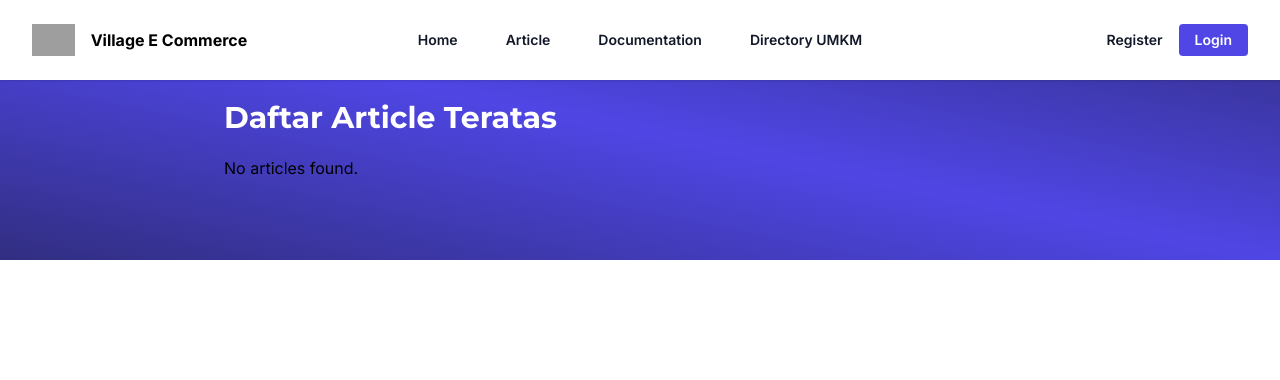
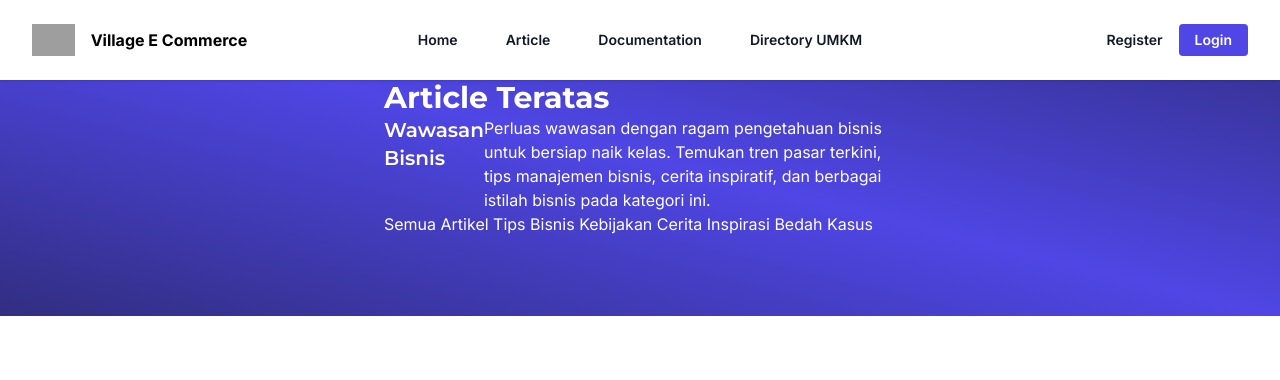
Before and after one commit to diasoy/villageecommerce, a PHP site: page /pemweb/index.php?page=article in a window 1280 px wide. Shown: the top 380 px of the page. Run offline with PHP 8.4, Linux system fonts and the light colour scheme; data that the repository does not hold is empty; some libraries are stand-ins or nearby versions; grey boxes are pictures that could not be loaded.

Commit message:
add article page

```diff
--- a/article.php
+++ b/article.php
@@ -8,9 +8,9 @@ if (!$result) {
 }
 ?>
 
-<div class="px-56 py-20 bg-gradient-to-tr from-indigo-900 via-indigo-600 to-indigo-900">
+<!-- <div class="lg:px-36 xl:px-56 px-6 md:px-28 py-20 bg-gradient-to-tr from-indigo-900 via-indigo-600 to-indigo-900">
     <h1 class="font-bold text-3xl text-white my-5">Daftar Article Teratas</h1>
-    <div class="grid grid-cols-2 gap-4 md:grid-cols-3 lg:grid-cols-4">
+    <div class="grid md:grid-cols-2 lg:grid-cols-3 xl:grid-cols-4 gap-4">
         <?php if (mysqli_num_rows($result) > 0) : ?>
             <?php while ($row = mysqli_fetch_assoc($result)) : ?>
                 <div class="bg-white rounded-lg shadow hover:shadow-lg hover:duration-500">
@@ -30,4 +30,24 @@ if (!$result) {
             <p>No articles found.</p>
         <?php endif; ?>
     </div>
+</div> -->
+
+<div class="lg:px-72 xl:px-96 px-6 md:px-28 py-20 bg-gradient-to-tr from-indigo-900 via-indigo-600 to-indigo-900 text-white">
+    <h1 class="font-bold text-3xl ">Article Teratas</h1>
+    <div class="flex">
+        <h5 class="font-semibold text-xl">Wawasan Bisnis</h5>
+        <p>Perluas wawasan dengan ragam pengetahuan bisnis untuk bersiap naik kelas. Temukan tren pasar terkini, tips manajemen bisnis, cerita inspiratif, dan berbagai istilah bisnis pada kategori ini.</p>
+    </div>
+    <div>
+        <div>
+            <a href="">Semua Artikel</a>
+            <a href="">Tips Bisnis</a>
+            <a href="">Kebijakan</a>
+            <a href="">Cerita Inspirasi</a>
+            <a href="">Bedah Kasus</a>
+        </div>
+    </div>
+    <div>
+
+    </div>
 </div>
--- a/css/output.css
+++ b/css/output.css
@@ -834,14 +825,6 @@ video {
 
 .max-w-\[720px\] {
   max-width: 720px;
-}
-
-.grid-cols-2 {
-  grid-template-columns: repeat(2, minmax(0, 1fr));
-}
-
-.grid-cols-4 {
-  grid-template-columns: repeat(4, minmax(0, 1fr));
 }
 
 .flex-col {
@@ -1165,21 +1129,6 @@ video {
   padding-bottom: 2rem;
 }
 
-.px-20 {
-  padding-left: 5rem;
-  padding-right: 5rem;
-}
-
-.px-96 {
-  padding-left: 24rem;
-  padding-right: 24rem;
-}
-
-.px-56 {
-  padding-left: 14rem;
-  padding-right: 14rem;
-}
-
 .pb-20 {
   padding-bottom: 5rem;
 }
@@ -1483,8 +1391,13 @@ video {
     width: 33.333333%;
   }
 
-  .md\:grid-cols-3 {
-    grid-template-columns: repeat(3, minmax(0, 1fr));
+  .md\:grid-cols-2 {
+    grid-template-columns: repeat(2, minmax(0, 1fr));
+  }
+
+  .md\:px-28 {
+    padding-left: 7rem;
+    padding-right: 7rem;
   }
 
   .md\:text-base {
@@ -1506,8 +1419,8 @@ video {
     flex: 1 1 0%;
   }
 
-  .lg\:grid-cols-4 {
-    grid-template-columns: repeat(4, minmax(0, 1fr));
+  .lg\:grid-cols-3 {
+    grid-template-columns: repeat(3, minmax(0, 1fr));
   }
 
   .lg\:justify-end {
@@ -1519,14 +1432,44 @@ video {
          column-gap: 1.5rem;
   }
 
+  .lg\:px-36 {
+    padding-left: 9rem;
+    padding-right: 9rem;
+  }
+
   .lg\:px-8 {
     padding-left: 2rem;
     padding-right: 2rem;
   }
+
+  .lg\:px-56 {
+    padding-left: 14rem;
+    padding-right: 14rem;
+  }
+
+  .lg\:px-6 {
+    padding-left: 1.5rem;
+    padding-right: 1.5rem;
+  }
+
+  .lg\:px-72 {
+    padding-left: 18rem;
+    padding-right: 18rem;
+  }
 }
 
 @media (min-width: 1280px) {
-  .xl\:grid-cols-5 {
-    grid-template-columns: repeat(5, minmax(0, 1fr));
-  }
-}
+  .xl\:grid-cols-4 {
+    grid-template-columns: repeat(4, minmax(0, 1fr));
+  }
+
+  .xl\:px-56 {
+    padding-left: 14rem;
+    padding-right: 14rem;
+  }
+
+  .xl\:px-96 {
+    padding-left: 24rem;
+    padding-right: 24rem;
+  }
+}
--- a/directory.php
+++ b/directory.php
@@ -14,9 +14,9 @@ if (!$result) {
 
 ?>
 
-<div class="px-56 py-20 bg-gradient-to-b from-indigo-900 via-violet-600 to-violet-600">
+<div class="lg:px-36 xl:px-56 px-6 md:px-28 py-20 bg-gradient-to-b from-indigo-900 via-violet-600 to-violet-600">
     <h1 class="font-bold text-3xl my-5 text-white">Daftar Mitra Teratas</h1>
-    <div class="grid grid-cols-4 gap-4 ">
+    <div class="grid md:grid-cols-2 lg:grid-cols-3 xl:grid-cols-4 gap-4 ">
         <?php if (mysqli_num_rows($result) > 0) : ?>
             <?php while ($row = mysqli_fetch_assoc($result)) : ?>
                 <div class="bg-white rounded-lg shadow-lg hover:shadow-2xl hover:shadow-indigo-100 hover:duration-500">
--- a/my_profile.php
+++ b/my_profile.php
@@ -10,6 +10,7 @@ if ($id_user) {
 
 ?>
 <div class="flex w-full justify-center items-start py-20">
+
     <?php
     if ($level == "admin") {
     ?>
```
Also changed, not shown: other parts of css/output.css (+24 -93 lines).
